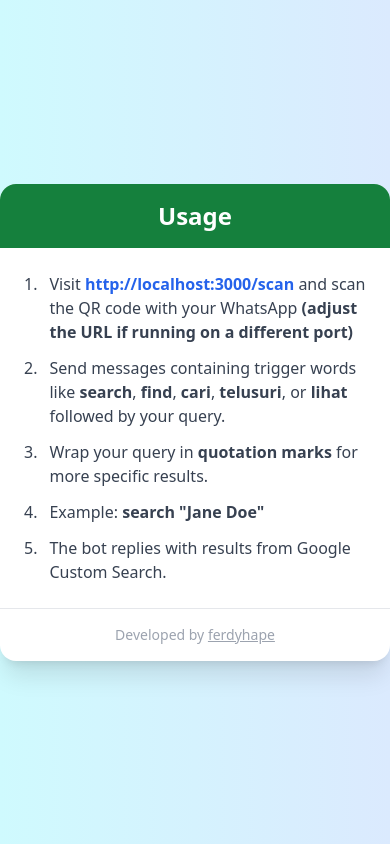
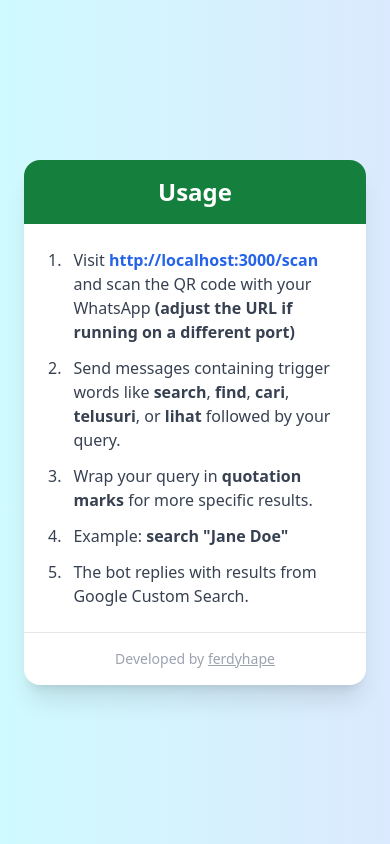
Before and after one commit to ferdyhape/Whatsapp-Baileys-OSINT, a website: page client/index.html in a window 390 px wide. Drawn offline with nearby package versions, Linux system fonts and the light colour scheme.

Commit message:
update responsive view

```diff
--- a/client/index.html
+++ b/client/index.html
@@ -15,7 +15,7 @@
 
 <body class="bg-gradient-to-r from-cyan-100 to-blue-100 min-h-screen flex items-center justify-center">
 
-  <main class="bg-white shadow-xl rounded-2xl max-w-lg w-full text-gray-700 font-sans">
+  <main class="bg-white shadow-xl rounded-2xl max-w-lg w-full text-gray-700 font-sans mx-6">
 
     <header class="bg-green-700 text-white text-2xl font-semibold py-4 rounded-t-2xl text-center">
       Usage
```
Also changed, not shown: client/server.html (+1 -1 lines).
